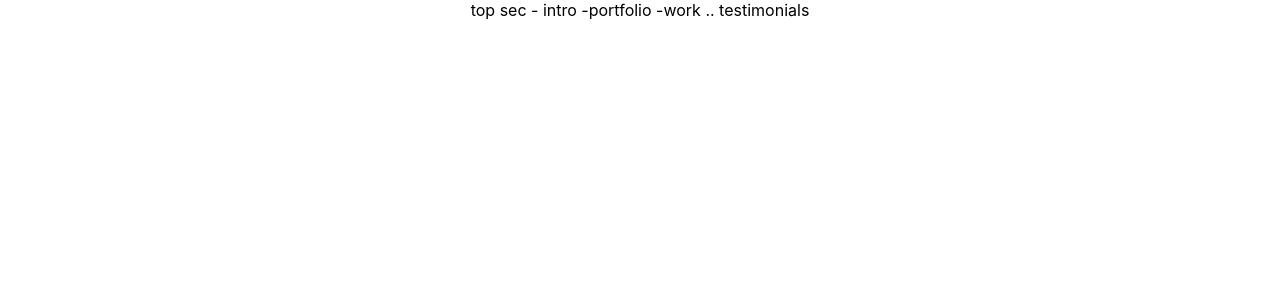
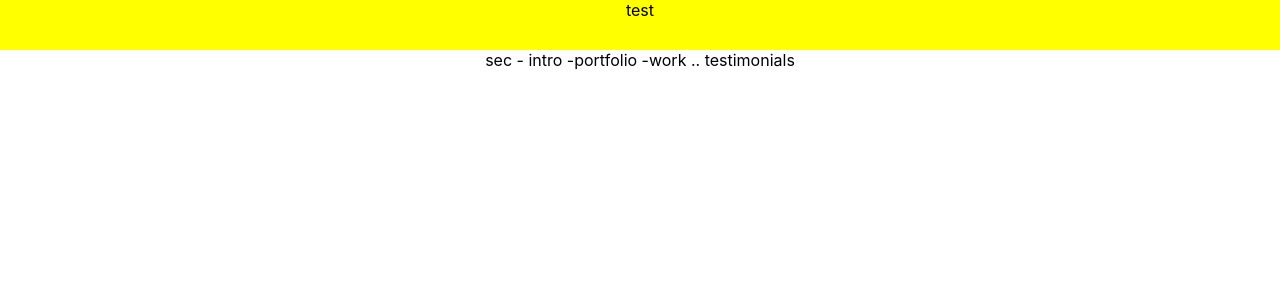
Before and after one commit to alvara/jesse-alvarado-portfolio, a React (Create React App) app: page / in a window 1280 px wide. Shown: the top 300 px of the page. Built offline with nearby package versions, Linux system fonts and the light colour scheme.

Commit message:
capitalize component jsx files

```diff
--- a/src/App.js
+++ b/src/App.js
@@ -1,10 +1,11 @@
 import logo from './logo.svg';
 import './App.scss';
+import Navbar from './components/navbar/navbar';
 
 function App() {
   return (
     <div className="App">
-      top
+      <Navbar/>
       sec - intro -portfolio -work .. testimonials
     </div>
   );
--- a/src/components/blog/blog.jsx
+++ b/src/components/blog/blog.jsx
@@ -1,6 +1,6 @@
 import './blog.scss';
 
-export default function blog() {
+export default function Blog() {
   return (
     <div className='blog'>
 
--- a/src/components/contact/contact.jsx
+++ b/src/components/contact/contact.jsx
@@ -1,6 +1,6 @@
 import './contact.scss'
 
-export default function contact() {
+export default function Contact() {
   return (
     <div className='contact'>
 
--- a/src/components/header/header.jsx
+++ b/src/components/header/header.jsx
@@ -1,6 +1,6 @@
 import './header.scss';
 
-export default function header() {
+export default function Header() {
   return (
     <div className='header'>
 
--- a/src/components/navbar/navbar.jsx
+++ b/src/components/navbar/navbar.jsx
@@ -1,9 +1,9 @@
 import './navbar.scss';
 
-export default function navbar() {
+export default function Navbar() {
   return (
     <div className='navbar'>
-
+      test
     </div>
   )
 }
--- a/src/components/navbar/navbar.scss
+++ b/src/components/navbar/navbar.scss
@@ -1,3 +1,5 @@
 .navbar {
   background-color: yellow;
+  width: 100%;
+  height: 50px;
 }
--- a/src/components/portfolio/portfolio.jsx
+++ b/src/components/portfolio/portfolio.jsx
@@ -1,6 +1,6 @@
 import './portfolio.scss';
 
-export default function portfolio() {
+export default function Portfolio() {
   return (
     <div className='portfolio'>
 
--- a/src/components/testimonials/testimonials.jsx
+++ b/src/components/testimonials/testimonials.jsx
@@ -1,6 +1,6 @@
 import './testimonials.scss';
 
-export default function testimonials() {
+export default function Testimonials() {
   return (
     <div className='testimonial'>
 
```
